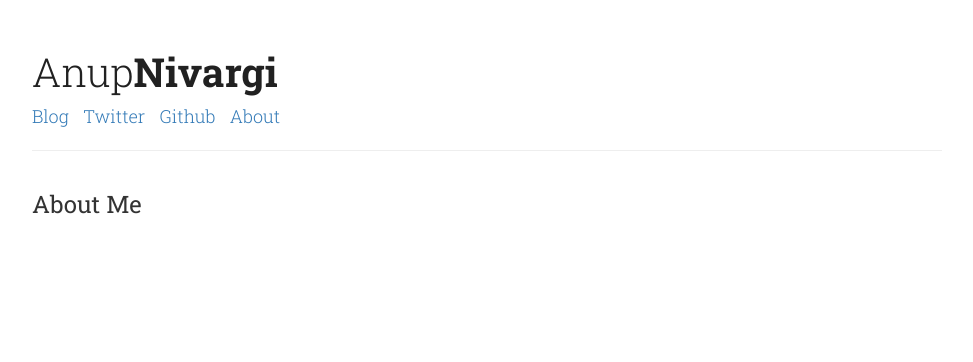
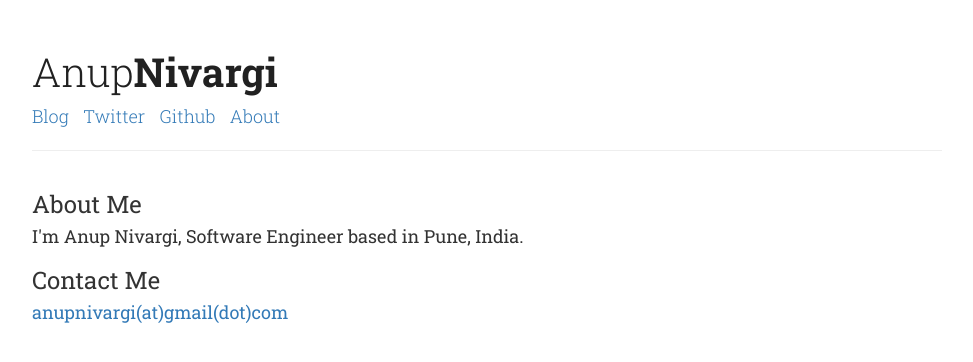
Before and after one commit to anupnivargi/noop.in, a Jekyll site: the page built from about.html, in a window 1280 px wide. Shown: the top 362 px of the page, without its empty margins (153-1126 px from the left). Built offline with Jekyll 4.4.1, drawn with Linux system fonts in a browser that asks for light colours; nearby versions of some CDN libraries.

Commit message:
Add something about me

```diff
--- a/about.html
+++ b/about.html
@@ -1,7 +1,11 @@
 ---
 layout: default
-title: Contact
-active: contact
+title: Anup Nivargi
 ---
 
 <h3 class="title">About Me</h3>
+
+<h4>I'm Anup Nivargi, Software Engineer  based in Pune, India.</h4>
+
+<h3 class="title">Contact Me</h3>
+<h4><a href="mailto:anupnivargi@gmail.com">anupnivargi(at)gmail(dot)com</a></h4>
```
